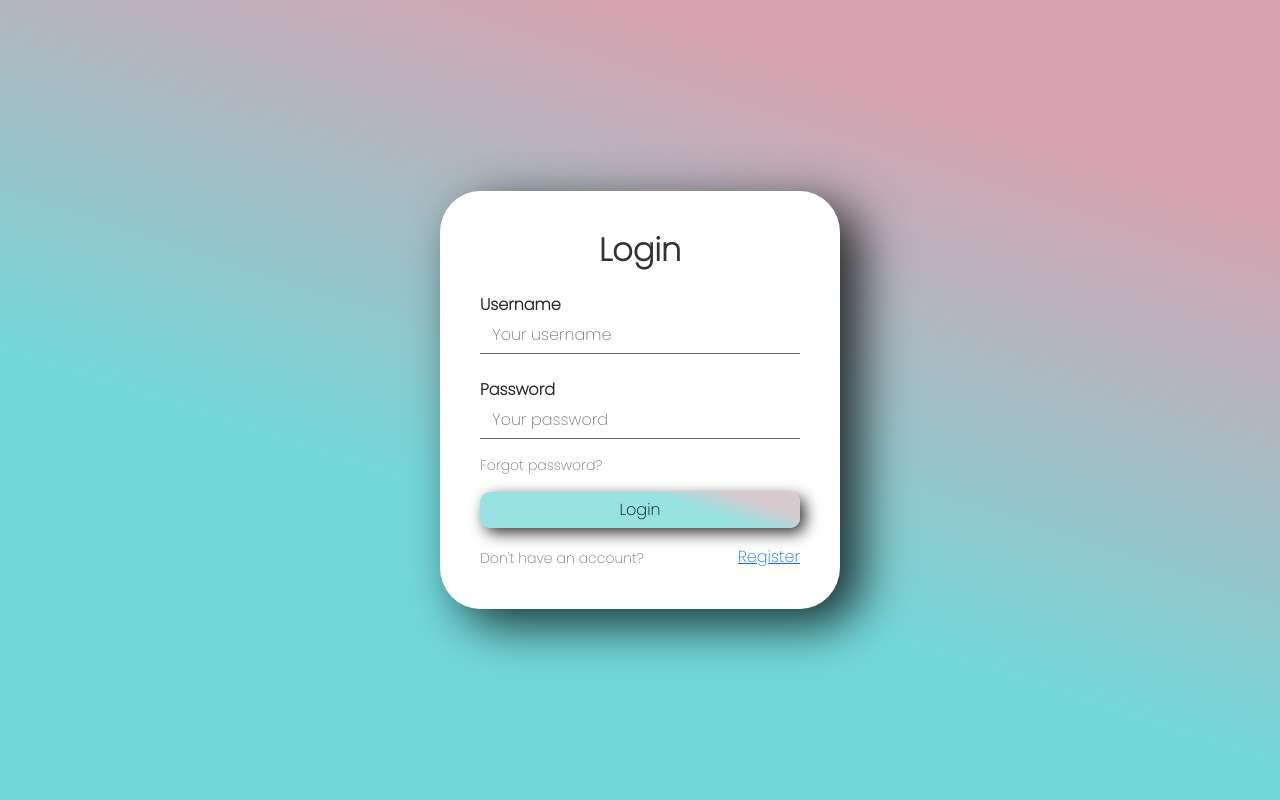
After one commit to aayushsoni4/Login-with-Authentication, a Flask app: page /login in a window 1280 px wide. The commit adds this page. Run offline with Flask 3, Linux system fonts and the light colour scheme.

Commit message:
Organized the files

```diff
--- a/app/routes.py
+++ b/app/routes.py
@@ -5,8 +5,7 @@ app.secret_key = 'your_secret_key'
 
 @app.route('/')
 def home():
-    is_activated = session.pop('is_activated', False)
-    return render_template('login.html', is_activated=is_activated)
+    return render_template('home.html')
 
 @app.route('/register', methods=['POST', 'GET'])
 def register():
@@ -15,5 +14,17 @@ def register():
         username = request.form.get('username')
         password = request.form.get('password')
         session['is_activated'] = True
-        return redirect(url_for('home'))
+        session['email'] = email
+        session['username'] = username
+        session['password'] = password
+        return redirect(url_for('login'))
     return render_template('register.html')
+
+@app.route('/login', methods=['POST', 'GET'])
+def login():
+    is_activated = session.pop('is_activated', False)
+    email = session.pop('email', None)
+    username = session.pop('username', None)
+    password = session.pop('password', None)
+    return render_template('home.html', is_activated=is_activated,
+                            email=email, username=username, password=password)
--- /dev/null
+++ b/app/templates/home.html
@@ -0,0 +1,5 @@
+{% include 'index.html' %}
+
+<div class="container-fluid">
+    {% include 'login.html' %}
+</div>
--- /dev/null
+++ b/app/templates/index.html
@@ -0,0 +1,21 @@
+<!DOCTYPE html>
+<html lang="en">
+
+<head>
+    <meta charset="utf-8">
+    <meta name="viewport" content="width=device-width, initial-scale=1">
+
+    <link href="https://cdn.jsdelivr.net/npm/bootstrap@5.0.2/dist/css/bootstrap.min.css" rel="stylesheet"
+        integrity="sha384-EVSTQN3/azprG1Anm3QDgpJLIm9Nao0Yz1ztcQTwFspd3yD65VohhpuuCOmLASjC" crossorigin="anonymous">
+    <link href="../static/style.css" rel="stylesheet">
+    <title>Login</title>
+</head>
+
+<body>
+    <script src="https://cdn.jsdelivr.net/npm/bootstrap@5.0.2/dist/js/bootstrap.bundle.min.js"
+        integrity="sha384-MrcW6ZMFYlzcLA8Nl+NtUVF0sA7MsXsP1UyJoMp4YLEuNSfAP+JcXn/tWtIaxVXM"
+        crossorigin="anonymous"></script>
+
+</body>
+
+</html>
--- a/app/templates/login.html
+++ b/app/templates/login.html
@@ -1,35 +1,23 @@
-<!DOCTYPE html>
-<html lang="en">
-
-<head>
-    <meta charset="utf-8">
-    <meta name="viewport" content="width=device-width, initial-scale=1">
-
-    <link href="https://cdn.jsdelivr.net/npm/bootstrap@5.0.2/dist/css/bootstrap.min.css" rel="stylesheet"
-        integrity="sha384-EVSTQN3/azprG1Anm3QDgpJLIm9Nao0Yz1ztcQTwFspd3yD65VohhpuuCOmLASjC" crossorigin="anonymous">
-    <link href="../static/style.css" rel="stylesheet">
-    <title>Login</title>
-</head>
-
-<body>
 {% if is_activated %}
 <div class="alert alert-success alert-dismissible fade show custom-alert" role="alert">
     <strong>Success!</strong> Your account has been activated. You can now login.
     <button type="button" class="btn-close" data-bs-dismiss="alert" aria-label="Close"></button>
+    <br>
+    Your email is <strong> {{ email }} </strong>
+    Your username is <strong> {{ username }} </strong>
+    Your password is <strong> {{ password }} </strong>
 </div>
 {% endif %}
 <div class="container-fluid">
-        <form class="mx-auto" id="loginForm" action="">
+    <form class="mx-auto" id="loginForm" action="/login" method="post">
         <h4 class="text-center">Login</h4>
         <div class="mb-3 mt-4">
             <label for="exampleInputEmail1">Username</label>
-                <input type="text" name="username" class="form-control" id="exampleInputEmail"
-                    aria-describedby="emailHelp" placeholder="Your username">
+            <input type="text" name="username" class="form-control" placeholder="Your username">
         </div>
         <div class="mb-3 mt-4">
             <label for="exampleInputPassword1">Password</label>
-                <input type="password" name="password" class="form-control" id="exampleInputPassword1"
-                    placeholder="Your password">
+            <input type="password" name="password" class="form-control" placeholder="Your password">
             <div id="emailHelp" class="form-text mt-3">Forgot password?</div>
         </div>
         <button type="submit" class="btn btn-primary">Login</button>
@@ -39,11 +27,3 @@
         </div>
     </form>
 </div>
-
-    <script src="https://cdn.jsdelivr.net/npm/bootstrap@5.0.2/dist/js/bootstrap.bundle.min.js"
-        integrity="sha384-MrcW6ZMFYlzcLA8Nl+NtUVF0sA7MsXsP1UyJoMp4YLEuNSfAP+JcXn/tWtIaxVXM"
-        crossorigin="anonymous"></script>
-
-</body>
-
-</html>
```
Also changed, not shown: app/templates/register.html (+5 -28 lines). Lines whose indentation alone changed are shown as unchanged.
